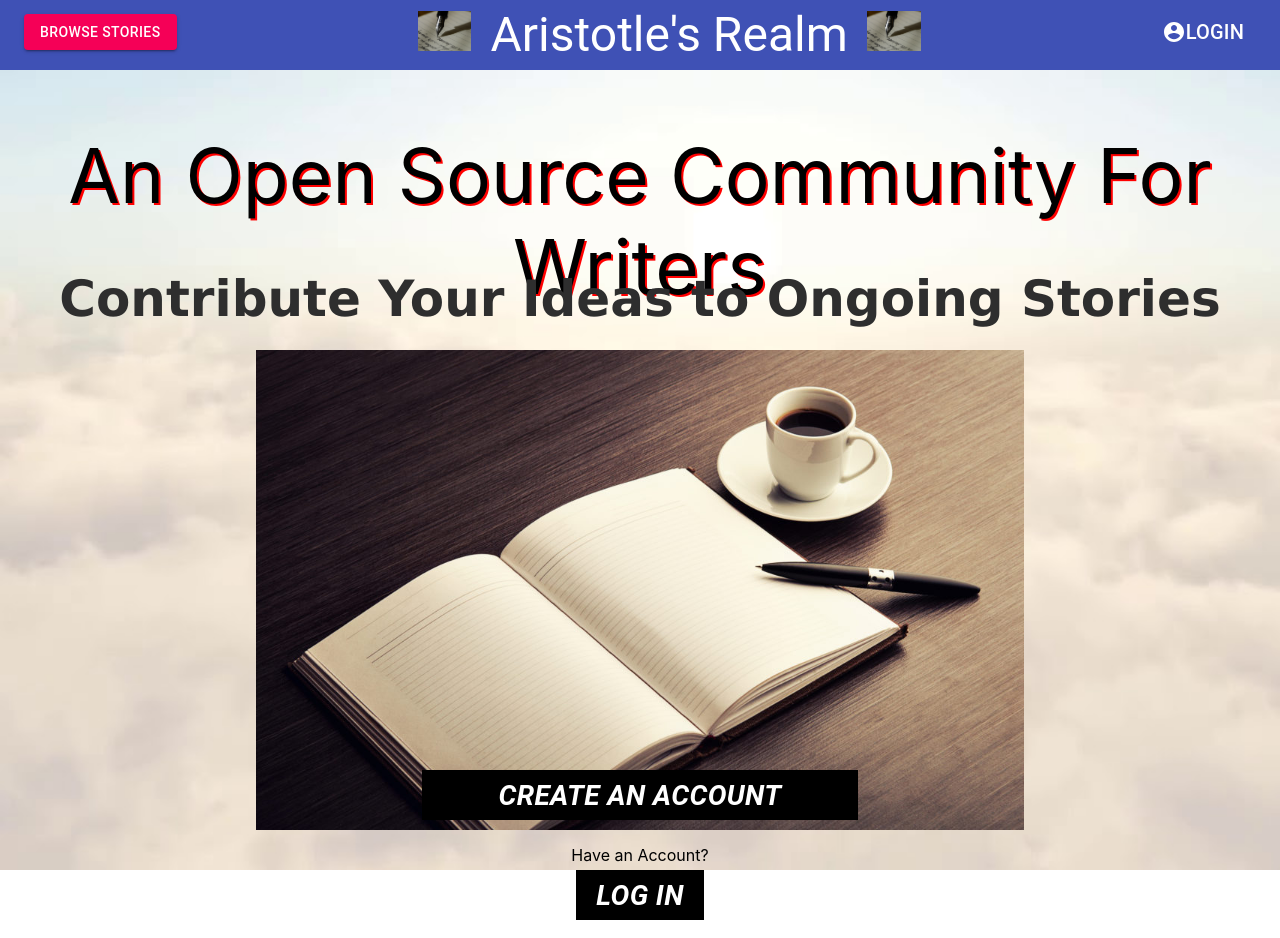
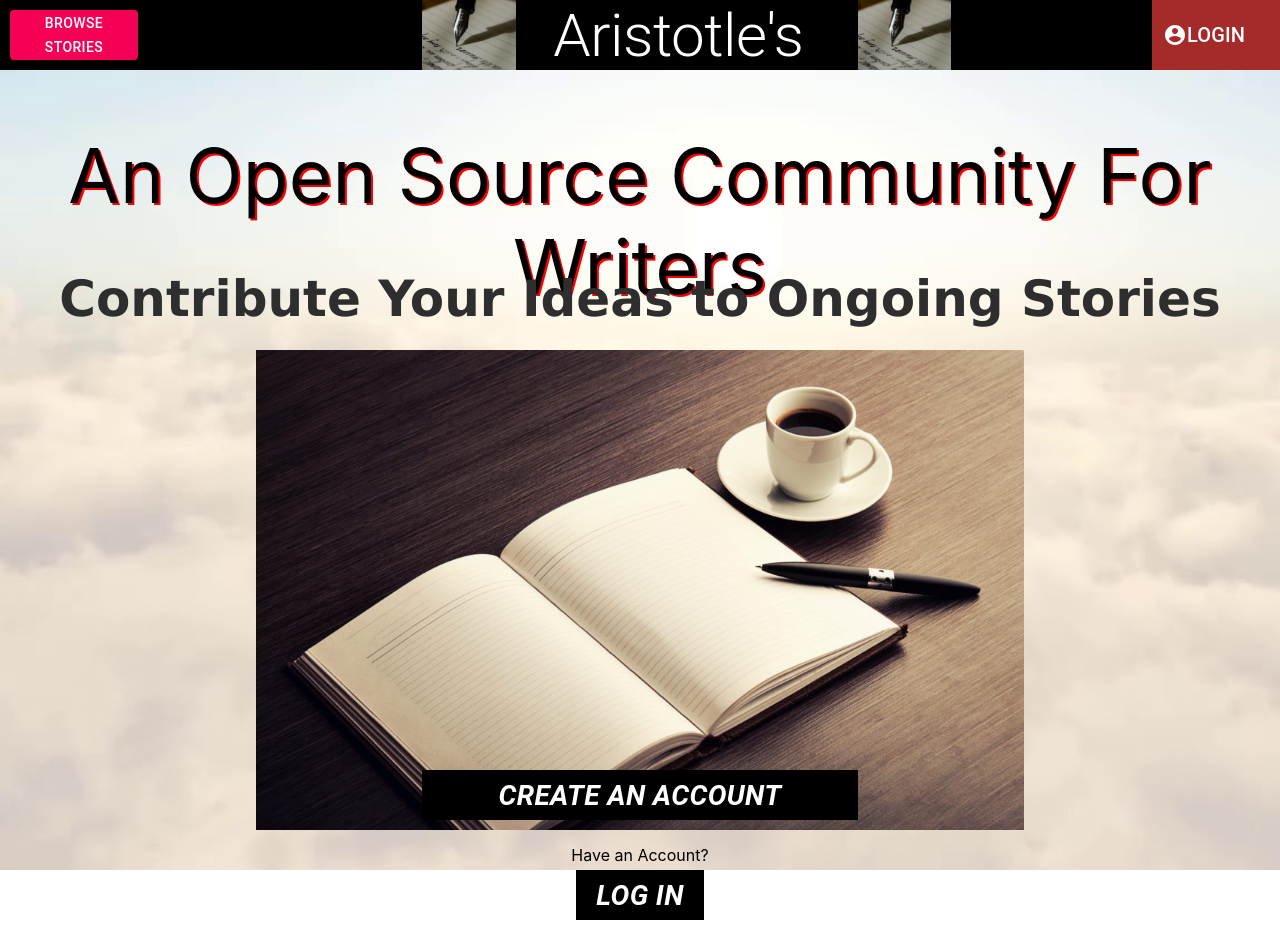
Before and after one commit to DurianZealot/Aristotle-s-Realm, a React (Create React App) app in the folder webapp/: page / in a window 1280 px wide. Built offline with nearby package versions, Linux system fonts and the light colour scheme.

Commit message:
added correct links to home page as well as modified the look of the home page

```diff
--- a/webapp/src/App.js
+++ b/webapp/src/App.js
@@ -8,7 +8,7 @@ import Search from './components/Search/Search';
 import UserProfile from './components/UserProfile';
 import MyProposals from './components/MyProposals';
 import storyData from './data/stories';
-
+import Login from './components/Login';
 const authorId="authorId", storyline="storyLine", storyPreview="storyPreview", lastUpdate="lastUpdate";
 
  class App extends React.Component{
@@ -21,6 +21,12 @@ const authorId="authorId", storyline="storyLine", storyPreview="storyPreview", l
     // each story has a unique story name, author userId, storyLine, storyPreview, lastUpdate date
     super(props);
     this.state = {
+      users: [
+        {username: "user", password: "user"},
+        {username: "user2", password: "user2"},
+        {username: "admin", password: "admin"},
+      ],
+      loggedIn: false,
       userIds : ["LUsCH", "piPHe", "Ioust", "mairT"],
       stories : storyData
       }
@@ -34,8 +40,9 @@ const authorId="authorId", storyline="storyLine", storyPreview="storyPreview", l
       <div>
         <BrowserRouter>
           <Switch>
-            <Route exact path='/' render={() => (<Home />)}/>
+            <Route exact path='/' render={() => (<Home appState={this.state} />)}/>
             <Route exact path='/register' render={() => (<Registration/>)} />
+            <Route exact path='/login' render={() => (<Login appState={this.state} />)}/>
             <Route exact path='/profile/user' render={() => (<UserProfile/>)} />
             <Route exact path='/search' render={() => (<Search data={this.state.stories}/>)}/>
             <Route exact path='/profile/user/my-proposals' render={() => (<MyProposals/>)} />
--- a/webapp/src/components/Home/Body/index.js
+++ b/webapp/src/components/Home/Body/index.js
@@ -29,7 +29,7 @@ class Body extends React.Component{
                     Have an Account?
                 </div>
 
-                <Link className='login_link'  to={"./register"}> { /*link to registration page*/}
+                <Link className='login_link'  to={"./login"}> { /*link to login page*/}
                     <Button className="button" >
                         <h1 className="register_text"> log In</h1>
                     </Button>
--- a/webapp/src/components/Home/Header/index.js
+++ b/webapp/src/components/Home/Header/index.js
@@ -1,30 +1,36 @@
 import React from 'react'
 import "./styles.css"
+import {Link} from 'react-router-dom'
 import { Typography, AppBar, Toolbar, IconButton, Button} from '@material-ui/core';
 import {AccountCircle} from '@material-ui/icons'
 class Header extends React.Component{
     render() {
         return(
-            <div className='header  '>
-                <AppBar className='container header'>
-                    <Toolbar className='tool'>
-                        <Button color="secondary" variant="contained">Browse Stories</Button>
+            <div className='header flex '>
+                 <Link className="browse_link flex" to={"/search"}> {/* Takes User to Homepage */}
+                    <Button color="secondary" className="button flex" variant="contained">Browse Stories</Button>
+                 </Link>
+                 <img src={require('./static/logo.jpg')} alt="logo" className='image flex' >
+                </img>
+                <div className='title flex'>
+                    <Typography variant="h2" className='title_text flex' >
+                        Aristotle's Realm
+                    </Typography>
+                </div>
 
-                        <Typography variant="h3" className='flex title' >
-                            <img src={require('./static/logo.jpg')} alt="logo" className='image flex' >
-                            </img>
-                             Aristotle's Realm
-                             <img src={require('./static/logo.jpg')} alt="logo" className='image flex' >
-                            </img>
+                <img src={require('./static/logo.jpg')} alt="logo" className='image_two flex' >
+                </img>
+                <Link className ="login_link2 " to={"./login"}>
+                    <IconButton edge="start" className='button flex '  aria-label="menu">
+
+                        <AccountCircle className='white'/>
+                        <Typography variant="h6" className=''>
+                            <span className='white'>LOGIN</span>
                         </Typography>
-                        <IconButton edge="start" className='' color="inherit" aria-label="menu">
-                            <AccountCircle />
-                            <Typography variant="h6" className='flex'>
-                                <span>LOGIN</span>
-                            </Typography>
-                        </IconButton>
-                    </Toolbar>
-                </AppBar>
+
+                    </IconButton>
+                </Link>
+
             </div>
         )
     }
--- a/webapp/src/components/Home/Header/styles.css
+++ b/webapp/src/components/Home/Header/styles.css
@@ -1,35 +1,70 @@
 .header{
+    position: fixed;
+    float: left;
     height: 70px;
     width: 100%;
-    position: fixed;
+    background-color: black;
 
 }
-.container{
+.browse_link{
+    position: absolute;
+    width: 10%;
+    height: 100%;
+    height: 50px;
+    top: 10px;
+    left: 10px;
+}
+.button{
+    height: 100%;
     width: 100%;
+}
+
+.title_text{
     position: absolute;
-    overflow: auto;
+    height: 100%;
+    width: 100%;
+    color: white;
 }
-.header__bar{
-    background-image: './static/logo.jpg';
+.title{
+    position: absolute;
+    text-align: center;
+    height: 70px;
+    width: 28%;
+    margin-left: 39%;
+}
+.icon_button{
+    position: absolute;
+    height: 100%;
+    width: 100%;
+}
+.login_link2{
+    position: absolute;
+    margin-left: 90%;
+    width: 10%;
+    height: 100%;
+    background-color: brown;
+
+}
+.flex{
+    flex: 1;
 }
 .absolute{
     position: absolute;
 }
-.relative{
-    position: relative;
-}
-.flex{
-    flex-grow: 1;
-}
-.title{
-    text-align: center;
-
-}
 .image{
     margin-left: 2%;
     margin-right: 2%;
-    margin-top:1%;
-    max-width: 100px;
-    max-height: 40px;
-
+    height: 70px;
+    margin-left: 33%;
+    position: absolute;
 }
+.image_two{
+    position: absolute;
+    margin-left: 2%;
+    margin-right: 2%;
+    height: 70px;
+    margin-left: 67%;
+}
+.white{
+    color: white;
+}
--- a/webapp/src/components/Home/index.js
+++ b/webapp/src/components/Home/index.js
@@ -3,9 +3,16 @@ import React from 'react'
 import Body from './Body'
 import Header from './Header'
 import "./styles.css"
-import Sidebar from './../SideBar'
 class Home extends React.Component{
+    constructor(props) {
+        super(props)
+        this.state ={
+            loggedIn : props.appState.loggedIn
+        }
+    }
     render() {
+
+        if (this.state.loggedIn === false){
             return(
                 <div className="homepage">
                     <Header>
@@ -17,5 +24,12 @@ class Home extends React.Component{
                 </div>
             )
         }
+        return(
+            <div className="homepage">
+                Logged in version of this page under construction
+            </div>
+        )
+
+    }
 }
 export default Home
```
Lines whose indentation alone changed are shown as unchanged.
